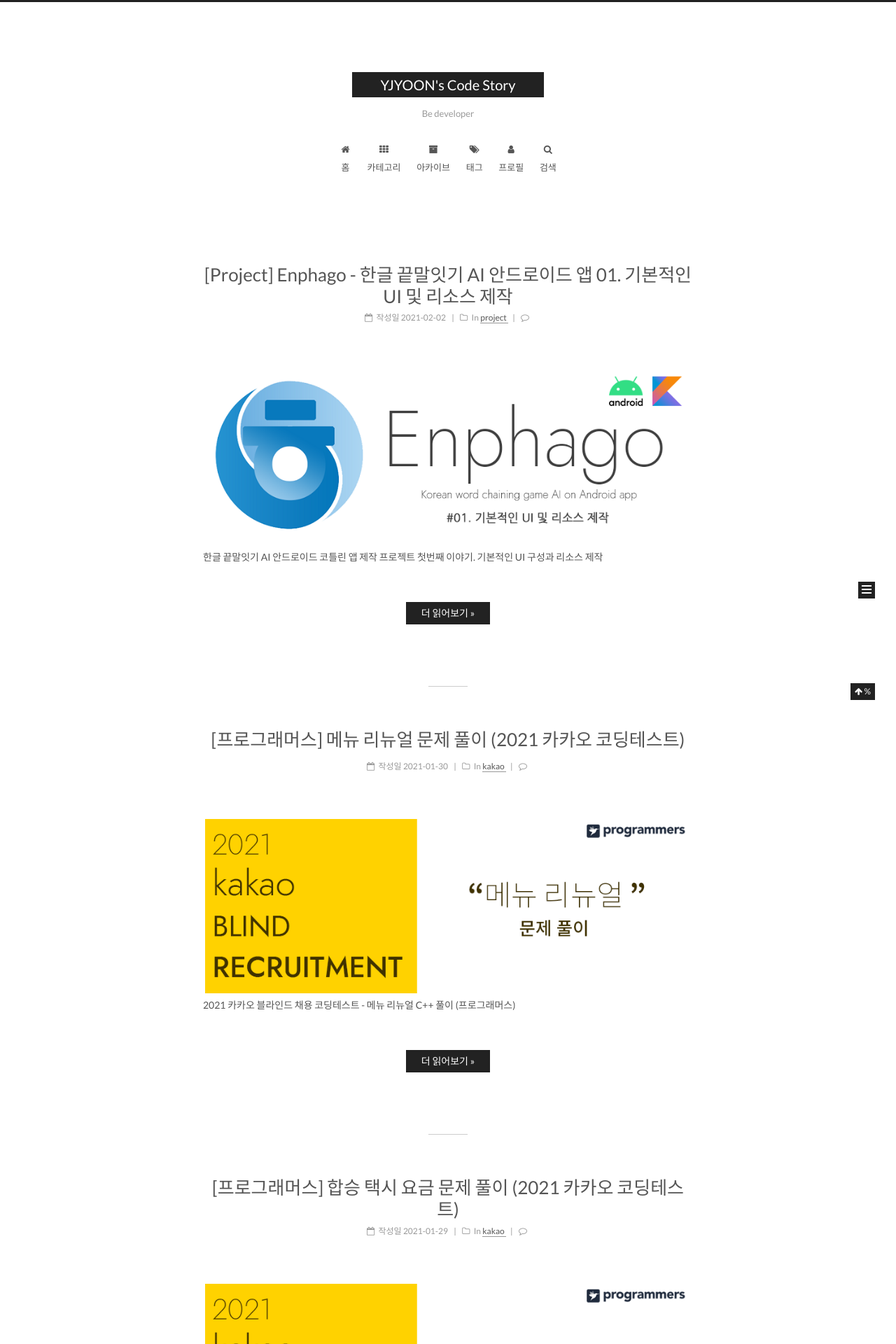
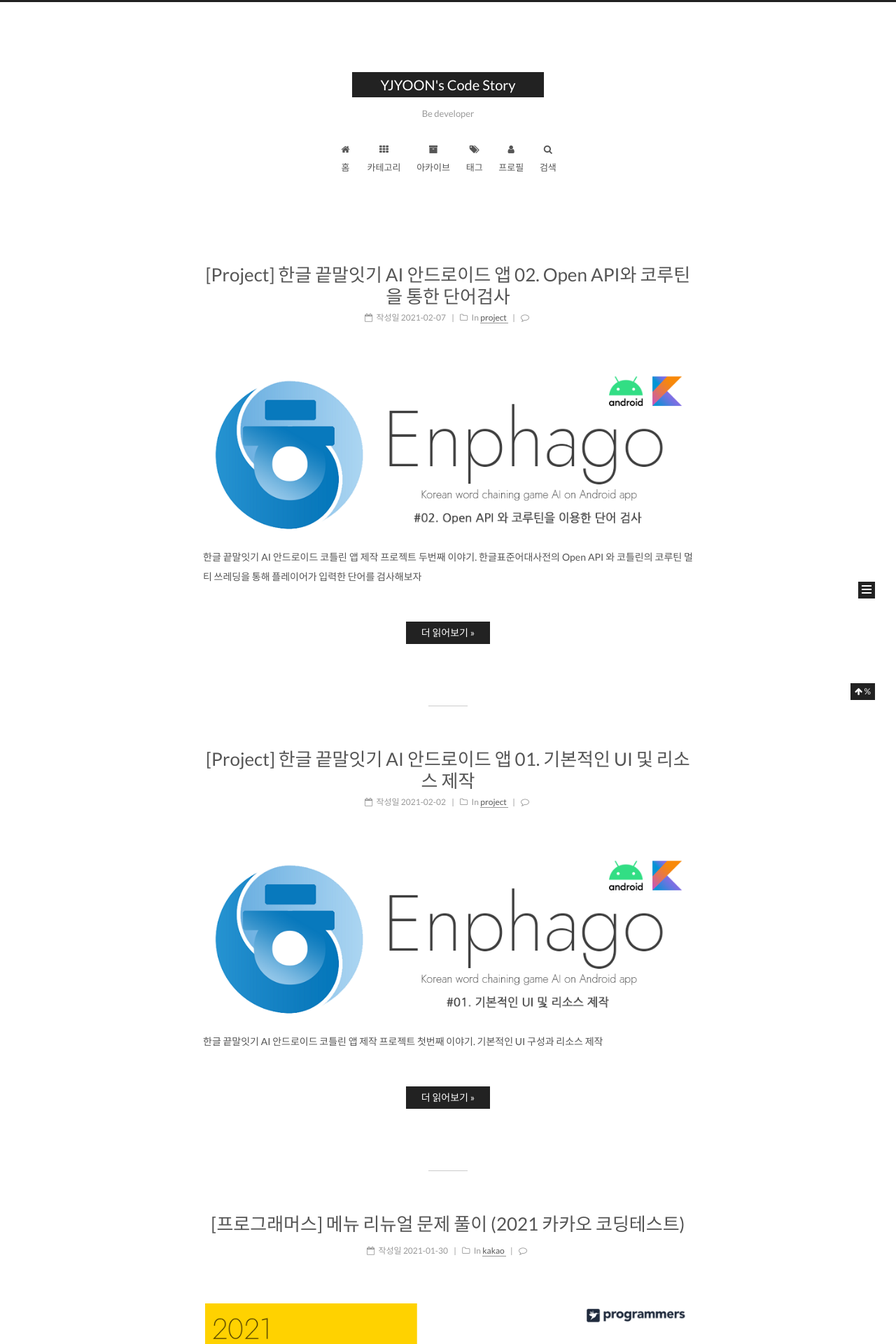
Before and after one commit to yjyoon-dev/yjyoon-dev.github.io, a Jekyll site: the page built from index.html, in a window 1280 px wide. Shown: the top 1920 px of the page at 70% size. Built offline with Jekyll 4.4.1, drawn with Linux system fonts in a browser that asks for light colours; the list of posts is cut into pages by our own code; comment, search, counter and statistics services are not loaded; some of the changed lines change nothing that is shown; some of the changed text lies outside the part shown.

Commit message:
post enphago 06

```diff
--- /dev/null
+++ b/_posts/2020-02-07-enphago-06.md
@@ -0,0 +1,84 @@
+---
+layout: post
+title: "[Project] 한글 끝말잇기 AI 안드로이드 앱 02. Open API와 코루틴을 통한 단어검사"
+date: 2021-02-07
+categories: project
+photos: /assets/post_images/enphago_06/title.png
+tags: [enphago, project, ai, game, android, kotlin, open_api, coroutines]
+description: "한글 끝말잇기 AI 안드로이드 코틀린 앱 제작 프로젝트 두번째 이야기. 한글표준어대사전의 Open API 와 코틀린의 코루틴 멀티 쓰레딩을 통해 플레이어가 입력한 단어를 검사해보자"
+---
+
+<br>
+
+# 개요
+
+본격적인 게임화면과 끝말잇기 AI 를 구현해보도록 하자.
+
+<br>
+
+# 채팅 형식
+
+![0](/assets/post_images/enphago_06/0.png)
+
+게임 방식은 위 사진과 같이 채팅 형식으로 구현했다. 채팅의 큰 틀은 `RecyclerView` 를 깔고간다. 하지만 `나`의 채팅과 `enphago`의 채팅 레이아웃이 다르므로 `RecyclerView` 의 `item_layout` 을 2개 만들어주어야 한다. 또한 한 리사이클러뷰에서 2가지 레이아웃을 사용하므로 `holder` 도 각각 하나씩 총 2개를 구현해주어야 한다.
+
+<br>
+
+
+# 단어 검사
+
+![1](/assets/post_images/enphago_06/1.png)
+
+플레이어가 입력한 단어가 유효한 단어인지는 `국립국어원 한글표준어대사전 Open API` 를 사용하였다. 본 API 는 단어를 검색하면 단어의 품사, 정의, 분야 등의 정보를 제공한다.
+
+![2](/assets/post_images/enphago_06/2.png)
+
+단어 검사는 다음과 같은 과정으로 이루어진다. 검사 시 앱 내부에서만 검사가 이루어지는 과정이 있고 `API` 를 사용하여 검사하는 과정이 나눠져있다.
+
+- 공백 입력
+- 2글자 미만
+- 끝말일치 여부
+- 중복 여부
+
+위 4가지는 모두 앱 내부에서 검사가 이루어진다. 공백, 글자 수, 끝말일치와 같은 경우에는 단순히 `문자열` 비교를 통해 이루어진다. 이 때 끝말일치와 같은 경우는 `두음법칙` 을 고려하는데 세부적인 것은 추후 다음 포스트에서 설명하겠다. 마지막 중복 검사는 지금까지 사용된 단어들을 `set` 집합 자료구조에 모두 저장하고 여기서 검색하는 방식으로 이루어진다.
+
+위 검사를 모두 통과하면 표준국어대사전의 `open api` 를 이용해 입력된 단어가 **존재하는 단어** 인지와 **명사** 인지를 검사한다.
+
+![3](/assets/post_images/enphago_06/3.png)
+
+본 `api` 는 위와 같은 결과를 제공하는데 여기서 단어 검사를 하기 위해 살펴봐야할 태그는 `total` 태그와 `pos` 태그이다. 각각 **검색 결과 수** 와 **품사** 를 의미한다. 검색 결과 수가 0건이면 존재하지 않는 단어이고, 품사가 명사(또는 대명사와 수사)가 아닐 경우 적합한 단어가 아니라고 판단할 수 있다. `enphago`의 부가기능인 **단어 뜻 검색** 기능에서는 `word` 와 `definition` 태그를 사용하는데 이는 추후 다음 포스트를 통해 소개하겠다.
+
+![4](/assets/post_images/enphago_06/4.png)
+
+위 코드는 단어를 검사하는 실제 코드의 일부를 간략화 한 것이다. 단어 검사를 담당하는 `CheckWord` 클래스를 따로 두고 결과에 따른 `상수` 들을 따로 정의하여 `when` 조건 분기문을 통해 처리했다. 결괏값이 `OK` 면 채팅을 업데이트하고 턴 수를 늘린다. 이 외의 경우에는 결괏값에 따라 `Toast` 메세지를 출력한다.
+
+<br>
+
+# 코루틴을 이용한 백그라운드 작업
+
+`Open API` 를 통해 단어를 검사하는 과정에서 `네트워크`가 사용된다. `안드로이드` 에서는 네트워크 작업을 `메인 UI 쓰레드` 에서 처리하면 자동으로 `런타임 에러`를 뿌린다. 해당 네트워크 작업이 진행되는 동안 앱 화면이 멈춘 것처럼 보이기 때문에 안드로이드는 이러한 개발 방법을 원천 차단했다. 따라서 이러한 작업을 `백그라운드` 에서 멀티 쓰레딩을 통해 진행해야 한다.
+
+![5](/assets/post_images/enphago_06/5.png)
+
+`Kotlin` 에서는 `Coroutines` 라는 편리한 멀티 쓰레딩 기법을 지원한다. 코틀린 자체에도 독자적인 비동기 프로그래밍을 지원하지만 코루틴이 훨씬 직관적이고 편리하다. 위에서 잠시 살펴본 코드에서 `when`문은 사실 통째로 코루틴 `scope` 안에 들어가있고 `checkWord` 클래스의 `check` 함수 또한 코루틴의 `suspend` 키워드와 `withContext` 를 통해 백그라운드에서 단어 검사가 완료될 때까지 기다린 후 결과가 나오면 값을 반환한다.
+
+![6](/assets/post_images/enphago_06/6.png)
+
+위 코드는 단어를 검사하는 코드 중 일부를 그대로 발췌한 것이다. 정말 간단하다.
+
+<br>
+
+# 마무리
+
+여기까지 프로젝트를 진행하는 동안 지금까지 익숙하지 않았던 기술들을 사용하느라 정말 공부가 많이 됐다.
+
+- `open api` 사용
+- `xml` 파싱
+- 코루틴
+- 백그라운드 네트워크 작업
+
+애를 많이 먹기도 했지만 어쨌든 구상했던 그대로 구현을 완료했다. 다음은 `enphago` 의 대답을 구현해보자.
+
+<br>
+
+Github 저장소: [https://github.com/yjyoon-dev/enphago-android](https://github.com/yjyoon-dev/enphago-android)
--- a/_posts/2021-01-20-enphago-05.md
+++ b/_posts/2021-01-20-enphago-05.md
@@ -1,6 +1,6 @@
 ---
 layout: post
-title: "[Project] Enphago - 한글 끝말잇기 AI 안드로이드 앱 01. 기본적인 UI 및 리소스 제작"
+title: "[Project] 한글 끝말잇기 AI 안드로이드 앱 01. 기본적인 UI 및 리소스 제작"
 date: 2021-02-02
 categories: project
 photos: /assets/post_images/enphago_05/title.png
```
Also changed, not shown: assets/post_images/enphago_06/0.png (added), assets/post_images/enphago_06/1.png (added), assets/post_images/enphago_06/2.png (added), assets/post_images/enphago_06/3.png (added), assets/post_images/enphago_06/4.png (added), assets/post_images/enphago_06/5.png (added), assets/post_images/enphago_06/6.png (added), assets/post_images/enphago_06/title.png (added), 1 other file.
